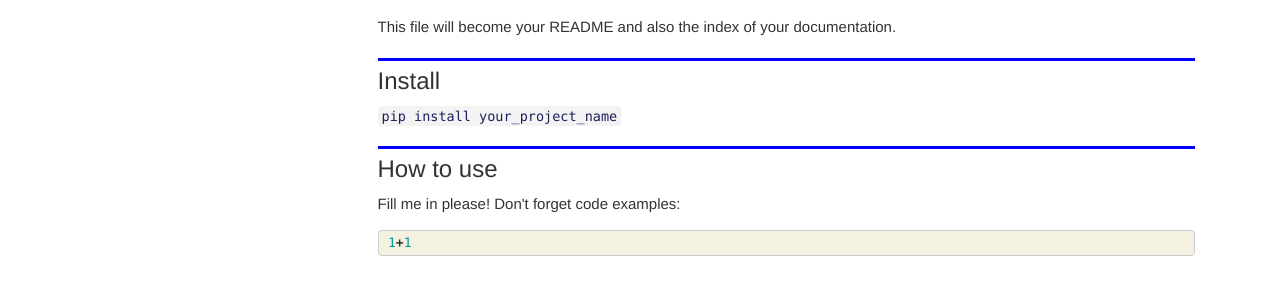
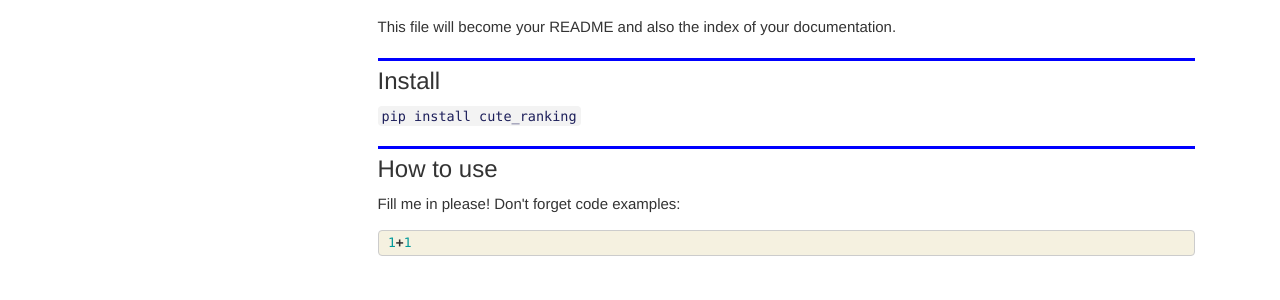
Before and after one commit to ncoop57/cute_ranking, a Jekyll site: the page built from docs/index.html, in a window 1280 px wide. Shown: the part 294-594 px from the top of the page. Built offline with Jekyll 4.4.1, drawn with Linux system fonts in a browser that asks for light colours; nearby versions of some CDN libraries; comment, search, counter and statistics services are not loaded.

Commit message:
Update nbs and docs

```diff
--- a/docs/index.html
+++ b/docs/index.html
@@ -44,7 +44,7 @@
 </div>
 <div class="cell border-box-sizing text_cell rendered"><div class="inner_cell">
 <div class="text_cell_render border-box-sizing rendered_html">
-<p><code>pip install your_project_name</code></p>
+<p><code>pip install cute_ranking</code></p>
 
 </div>
 </div>
```
Also changed, not shown: README.md, 1 other file.
